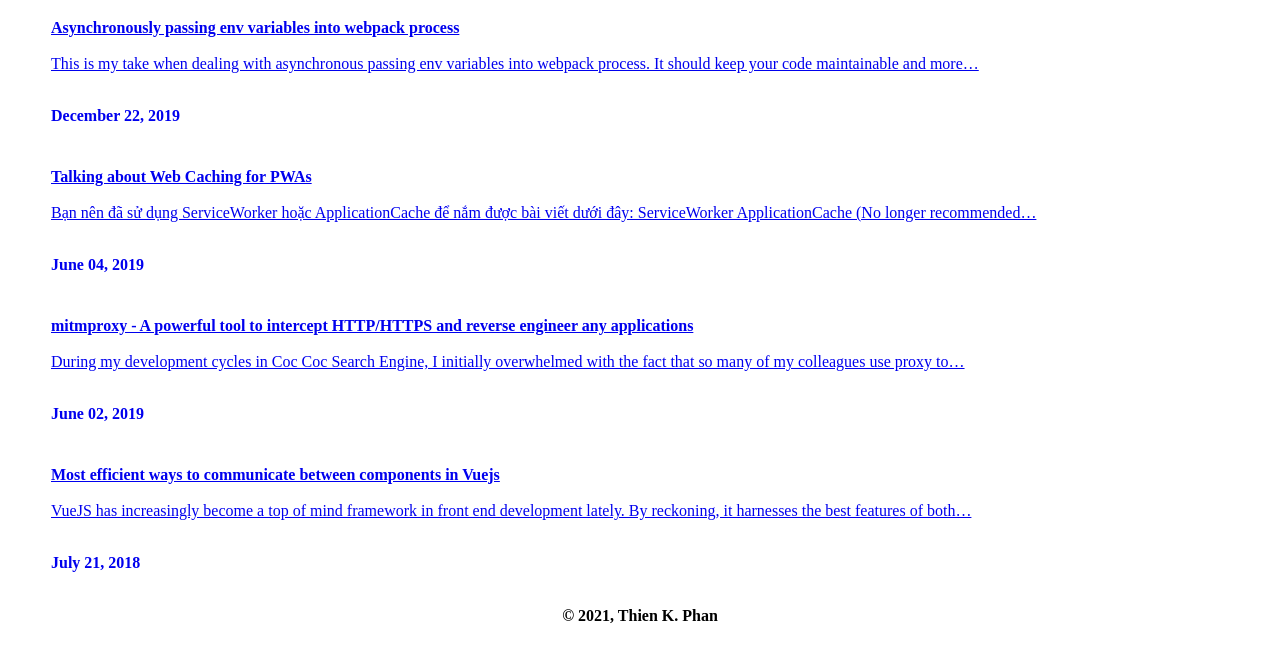
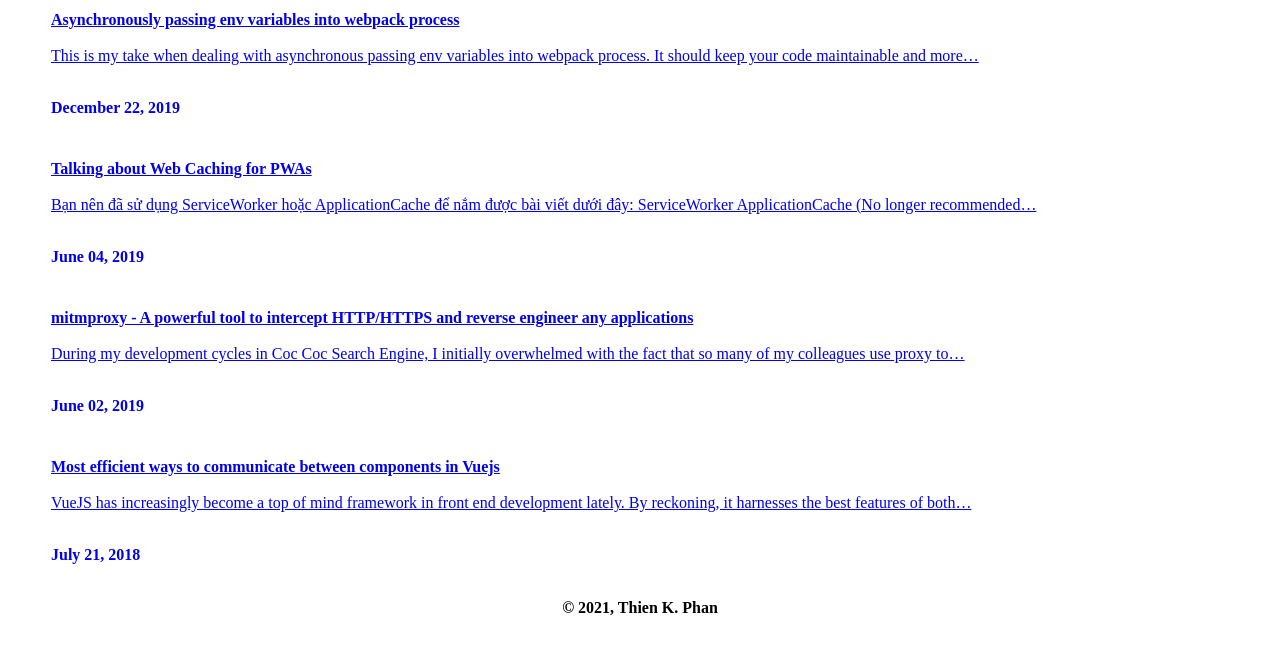
Before and after one commit to thienphanexcalibur/personal-blog, a Gatsby site: page / in a window 1280 px wide. Shown: the part 235-894 px from the top of the page. Built offline with nearby package versions, Linux system fonts and the light colour scheme; Gatsby itself is replaced by a stand-in of ours; some packages are replaced by stand-ins of ours.

Commit message:
style: padding to margin container

```diff
--- a/src/components/Layout.js
+++ b/src/components/Layout.js
@@ -39,7 +39,7 @@ class Layout extends React.Component {
     const { title, children } = this.props
 
     return (
-      <Container py={10} overflowX="hidden">
+      <Container my={10} overflowX="hidden">
         <Header title={title} />
         {children}
         <footer style={{ marginTop: '1rem' }}>
```
